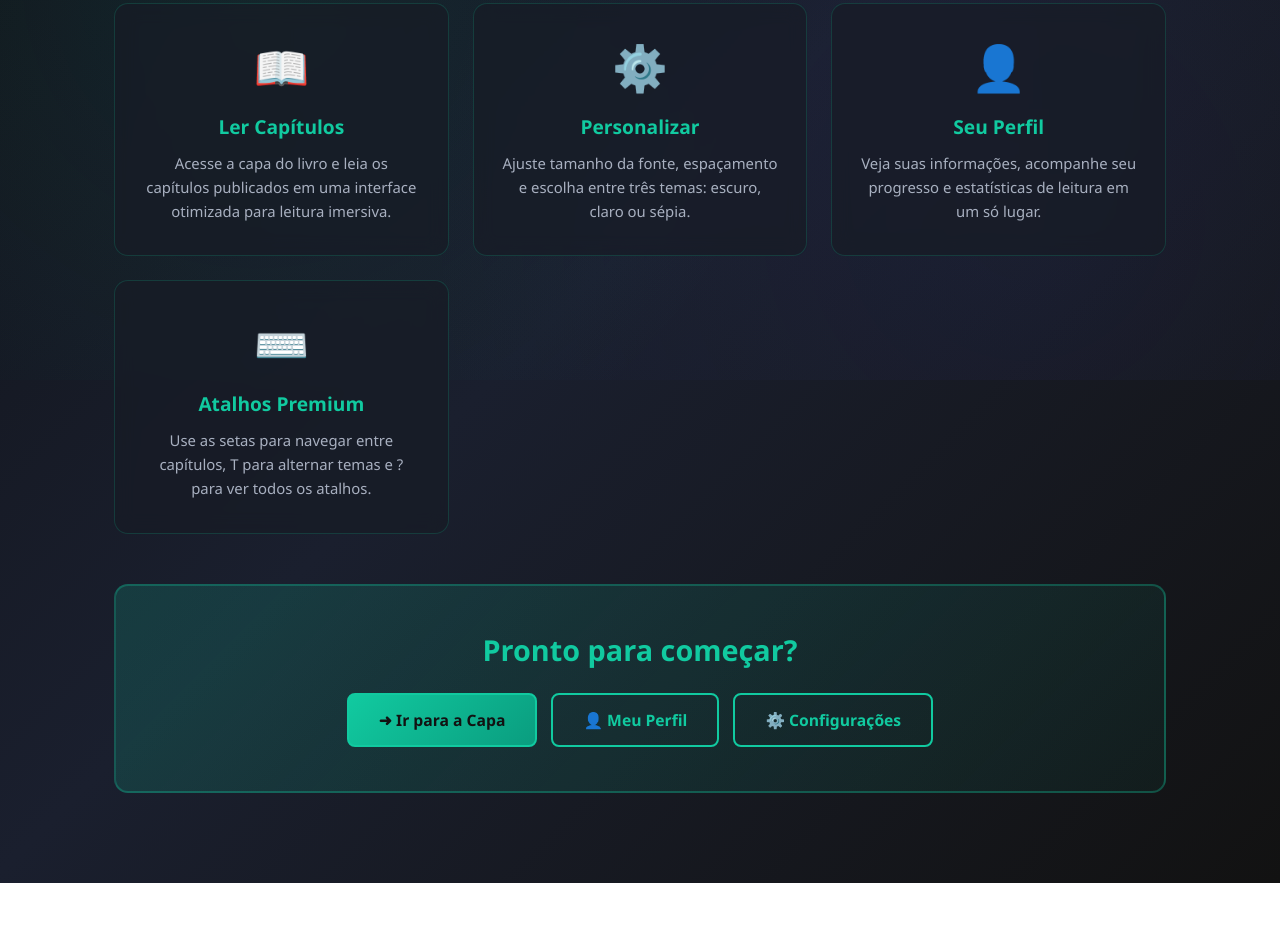
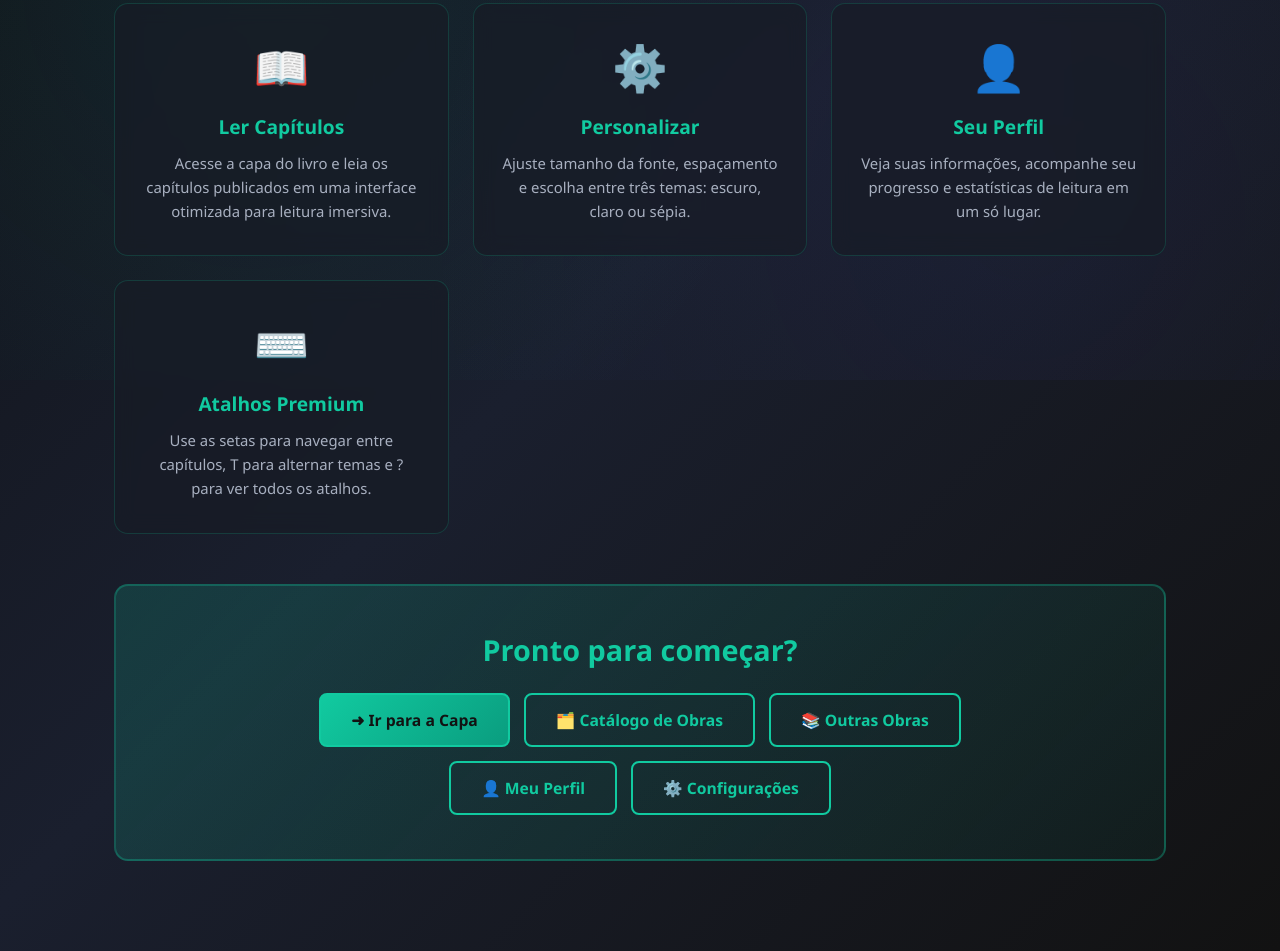
Before and after one commit to Kratos7777/Painel-de-Hist-rias, a website: page public/funcionalidades.html in a window 1280 px wide. Shown: the part 420-1371 px from the top of the page. Before the commit the page ends 1303 px from the top, so only its background shows below. Drawn offline with Linux system fonts and the light colour scheme; no server answers.

Commit message:
fix: vai dar certo

```diff
--- a/public/funcionalidades.html
+++ b/public/funcionalidades.html
@@ -330,6 +330,10 @@
             <h2>Pronto para começar?</h2>
             <div class="buttons">
                 <a href="/capa" class="btn btn-primary">➜ Ir para a Capa</a>
+                <a href="/catalogo" class="btn">🗂️ Catálogo de Obras</a>
+                <a href="/outras-obras" class="btn">📚 Outras Obras</a>
+            </div>
+            <div class="buttons" style="margin-top: 14px;">
                 <a href="/perfil" class="btn">👤 Meu Perfil</a>
                 <a href="/configuracoes" class="btn">⚙️ Configurações</a>
             </div>
```
